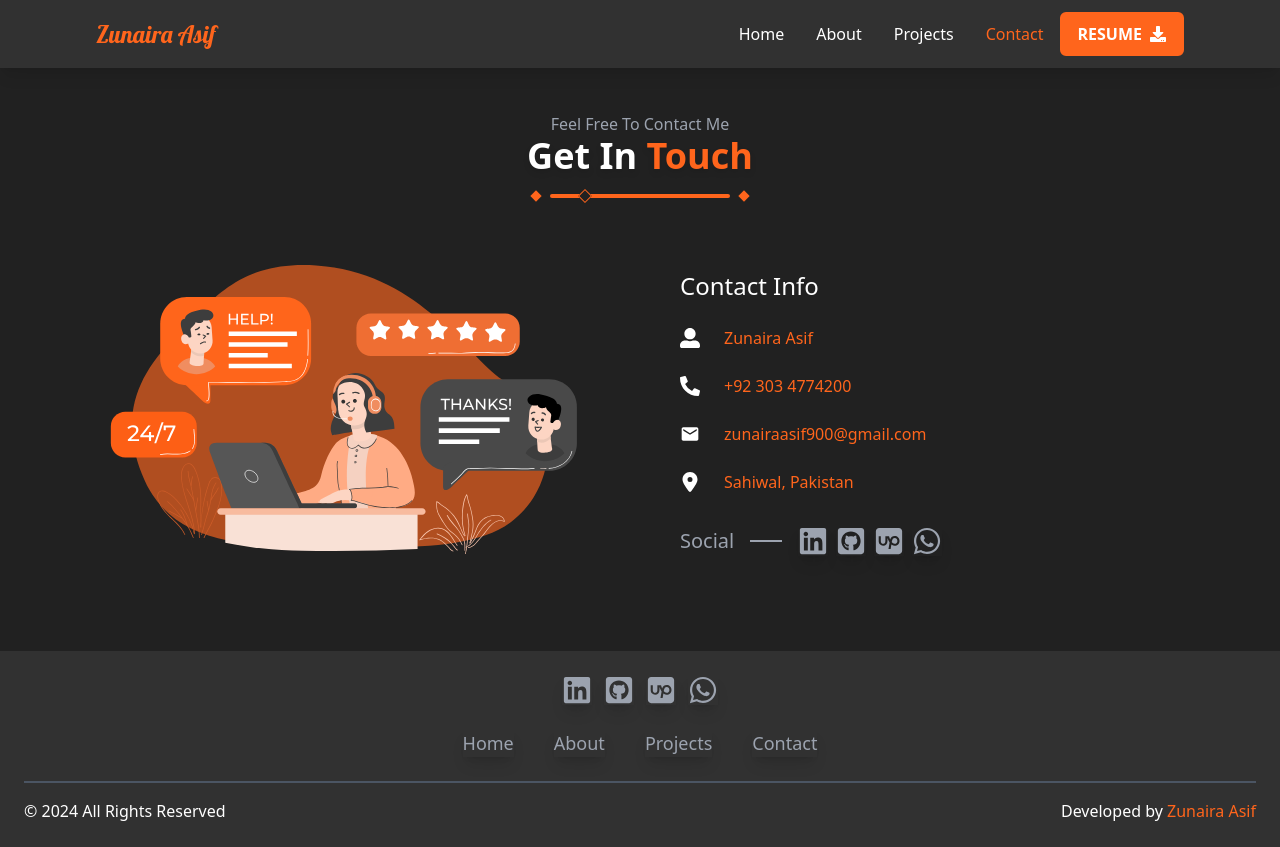
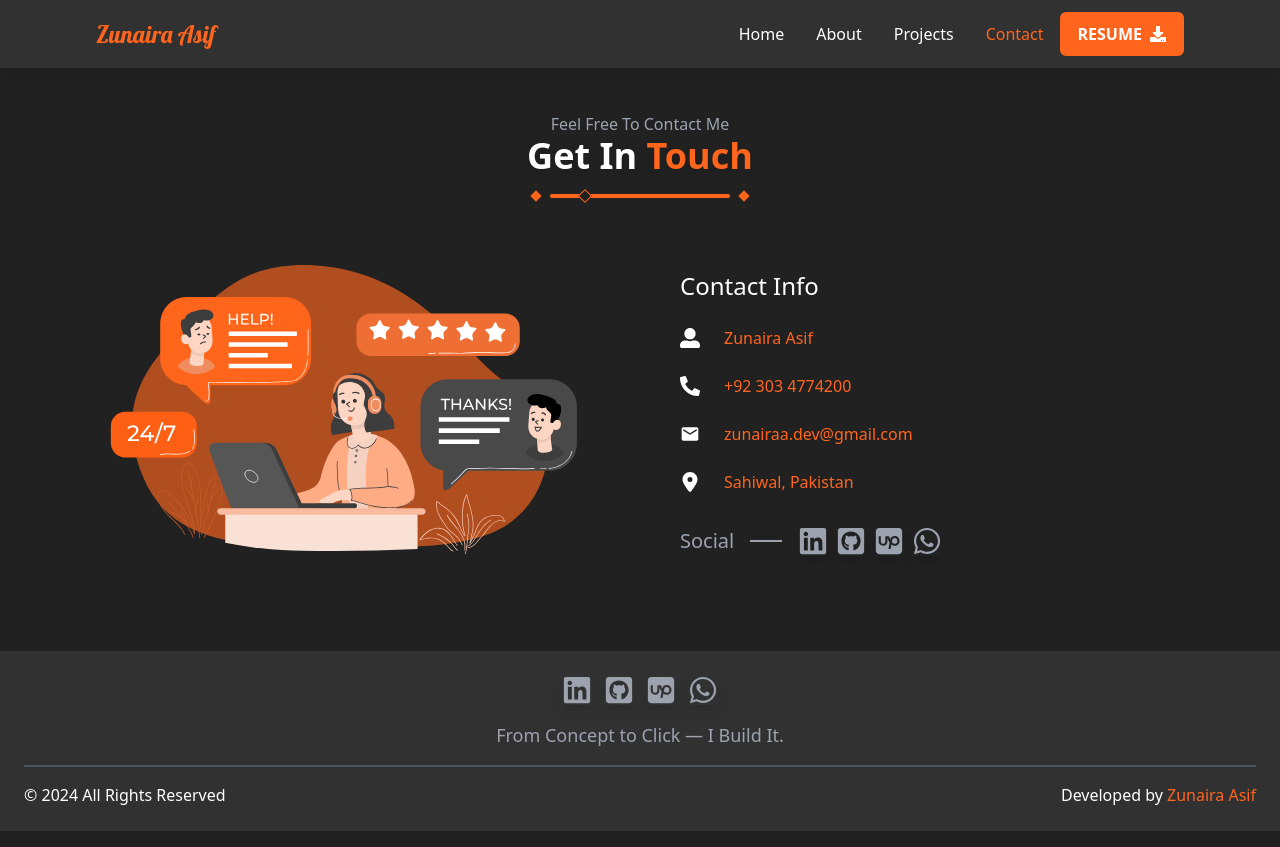
Before and after one commit to zunairaasif/My-Portfolio, a React (Create React App) app: page /contact in a window 1280 px wide. Built offline with nearby package versions, Linux system fonts and the light colour scheme.

Commit message:
bugs fixed

```diff
--- a/src/components/common/Footer/index.jsx
+++ b/src/components/common/Footer/index.jsx
@@ -16,7 +16,7 @@ const Footer = () => {
   const social = [
     {
       id: 1,
-      link: "https://www.linkedin.com/in/zunaira-asif-46b072216/",
+      link: "https://www.linkedin.com/in/zunaira-a-46b072216/",
       icon: <FaLinkedin />,
     },
     { id: 2, link: "https://github.com/zunairaasif", icon: <FaGithubSquare /> },
@@ -30,7 +30,7 @@ const Footer = () => {
 
   return (
     <footer className="w-full text-center p-6 bg-secondary">
-      <div className="flex items-center justify-center mb-6 gap-3">
+      <div className="flex items-center justify-center mb-4 gap-3">
         {social.map((item) => (
           <a
             key={item.id}
@@ -43,17 +43,9 @@ const Footer = () => {
         ))}
       </div>
 
-      <div className="flex items-center justify-center mb-6 gap-10">
-        {navLinks.map((item) => (
-          <NavLink
-            to={item.link}
-            key={item.title}
-            className="text-lg text-neutral hover:text-primary shadow-lg duration-300"
-          >
-            {item.title}
-          </NavLink>
-        ))}
-      </div>
+      <span className="flex justify-self-center text-lg text-neutral mb-4">
+        From Concept to Click — I Build It.
+      </span>
 
       <div className="w-full h-[2px] bg-gray-600"></div>
       <div className="flex flex-col md:flex-row items-center justify-between mt-4">
@@ -61,7 +53,7 @@ const Footer = () => {
         <p>
           Developed by{" "}
           <a
-            href="https://www.linkedin.com/in/zunaira-asif-46b072216/"
+            href="https://www.linkedin.com/in/zunaira-a-46b072216/"
             className="text-primary hover:underline"
             target="blank"
           >
--- a/src/pages/About.jsx
+++ b/src/pages/About.jsx
@@ -44,7 +44,7 @@ const About = () => {
   const contact = [
     { title: "Name", info: "Zunaira Asif" },
     { title: "Phone | WhatsApp", info: "+92 303 4774200" },
-    { title: "Email", info: "zunairaasif900@gmail.com" },
+    { title: "Email", info: "zunairaa.dev@gmail.com" },
     { title: "Address", info: "Sahiwal, Pakistan" },
   ];
 
@@ -94,7 +94,7 @@ const About = () => {
               />
             </motion.div>
 
-            <div className="grid grid-cols-2 gap-x-6 mt-10 gap-y-4">
+            <div className="hidden md:grid grid-cols-2 gap-x-10 mt-10 gap-y-4">
               {contact.map((item) => (
                 <div key={item.title}>
                   <h2 className="font-medium mr-2 text-primary">
@@ -104,7 +104,7 @@ const About = () => {
                 </div>
               ))}
 
-              <PrimaryBtn onClick={handleDownload}>
+              <PrimaryBtn onClick={handleDownload} className="col-span-2">
                 Download Resume
                 <FaDownload />
               </PrimaryBtn>
@@ -162,7 +162,7 @@ const About = () => {
             </div>
           </motion.div>
 
-          <div className="block md:hidden grid grid-cols-2 gap-x-6 gap-y-4">
+          <div className="md:hidden grid grid-cols-2 gap-x-6 gap-y-4">
             {contact.map((item) => (
               <div key={item.title}>
                 <h2 className="font-medium mr-2 text-primary">{item.title}</h2>
@@ -170,7 +170,7 @@ const About = () => {
               </div>
             ))}
 
-            <PrimaryBtn onClick={handleDownload}>
+            <PrimaryBtn onClick={handleDownload} className="col-span-2">
               Download Resume
               <FaDownload />
             </PrimaryBtn>
--- a/src/pages/Contact.jsx
+++ b/src/pages/Contact.jsx
@@ -51,7 +51,7 @@ const Contact = () => {
     { id: 2, title: "+92 303 4774200", icon: <FaPhoneAlt /> },
     {
       id: 3,
-      title: "zunairaasif900@gmail.com",
+      title: "zunairaa.dev@gmail.com",
       icon: <MdEmail />,
     },
     { id: 4, title: "Sahiwal, Pakistan", icon: <FaLocationDot /> },
@@ -60,7 +60,7 @@ const Contact = () => {
   const social = [
     {
       id: 1,
-      link: "https://www.linkedin.com/in/zunaira-asif-46b072216/",
+      link: "https://www.linkedin.com/in/zunaira-a-46b072216/",
       icon: <FaLinkedin />,
     },
     { id: 2, link: "https://github.com/zunairaasif", icon: <FaGithubSquare /> },
```
